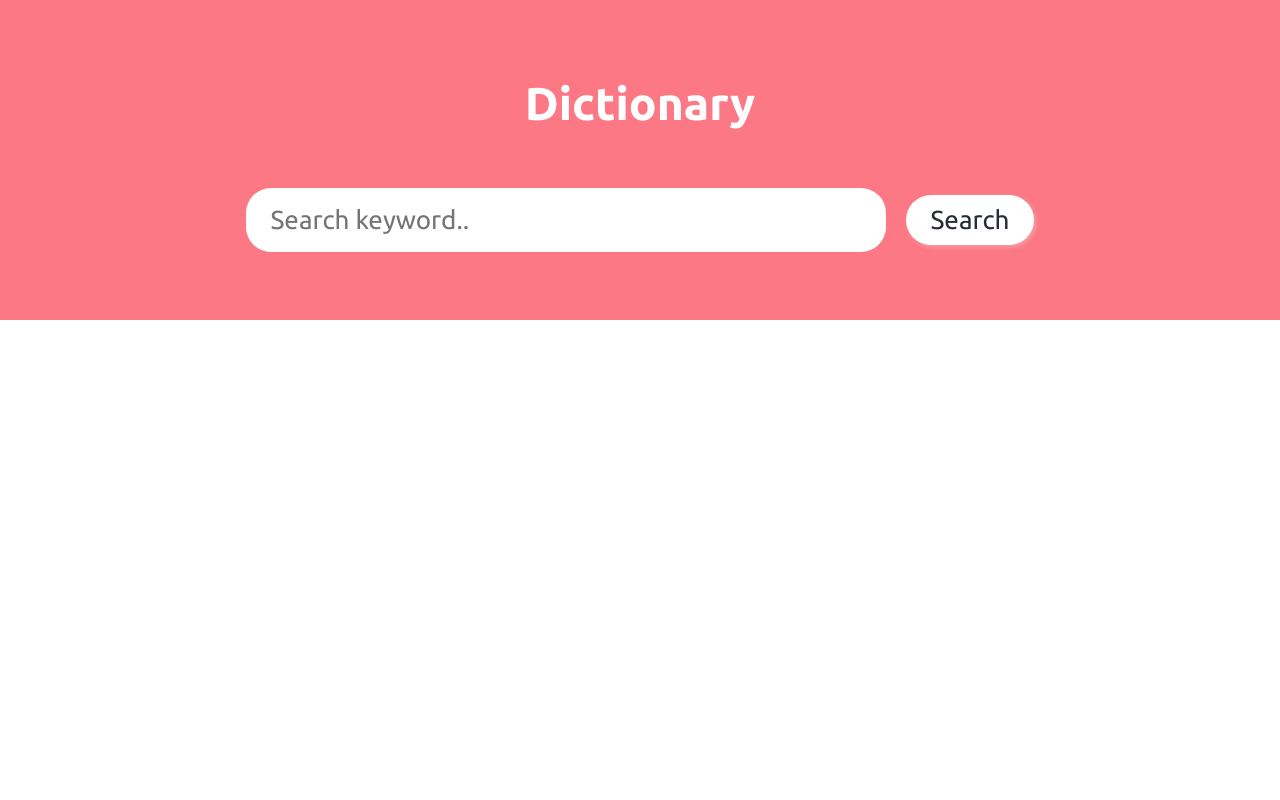
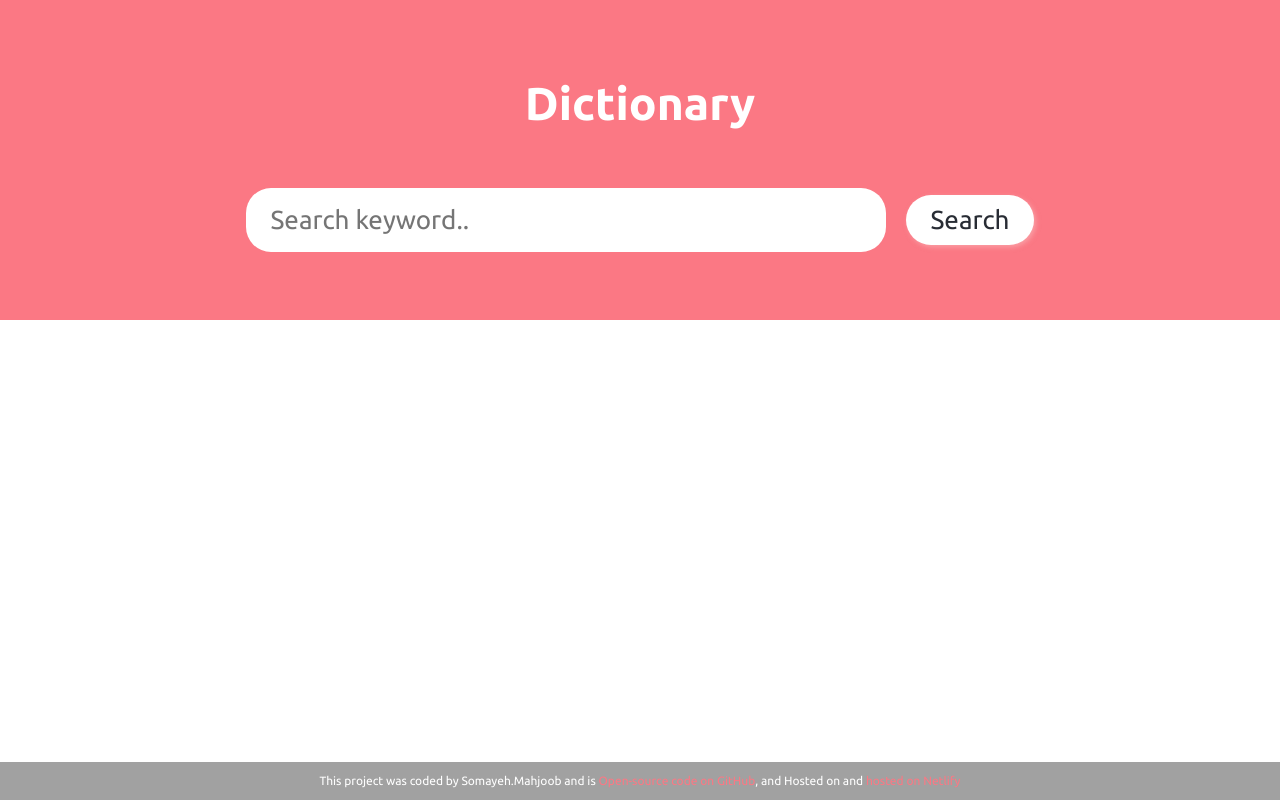
Before and after one commit to somayehmahjoob/dictionary-project, a React (Create React App) app: page / in a window 1280 px wide. Built offline with nearby package versions, Linux system fonts and the light colour scheme.

Commit message:
[Add] Footer

```diff
--- a/src/Component/MainComponent.js
+++ b/src/Component/MainComponent.js
@@ -14,6 +14,24 @@ export default function MailComponent(props){
           {/* <SearchResultComponent results={props.searchResult}/> */}
         </div>
       </div>
+      <div className="footer">
+        This project was coded by Somayeh.Mahjoob and is{" "}
+        <a
+          href="https://github.com/somayehmahjoob/dictionary-project"
+          target="_blank"
+          rel="noreferrer"
+        >
+          Open-source code on GitHub
+        </a>
+        , and Hosted on and{" "}
+        <a
+          href="https://amazing-wiles-4ca1c5.netlify.app/"
+          target="_blank"
+          rel="noreferrer"
+        >
+          hosted on Netlify{" "}
+        </a>
+      </div>
     </div>
   );
 }
--- a/src/assets/css/SearchResultComponent.css
+++ b/src/assets/css/SearchResultComponent.css
@@ -20,3 +20,21 @@
   font-weight: 500;
   color: rgb(58, 58, 58);
 }
+.footer {
+  position: absolute;
+  bottom: 0;
+  font-size: 12px;
+  width: 100vw;
+  margin-top: 20px;
+  padding: 10px;
+  background-color: var(--seconde-color);
+  color: #fff;
+}
+.footer a {
+  color: var(--header-color) !important;
+  text-decoration: none;
+}
+.footer a:visited {
+  text-decoration: none;
+  color: #fdc2c8 !important;
+}
```
